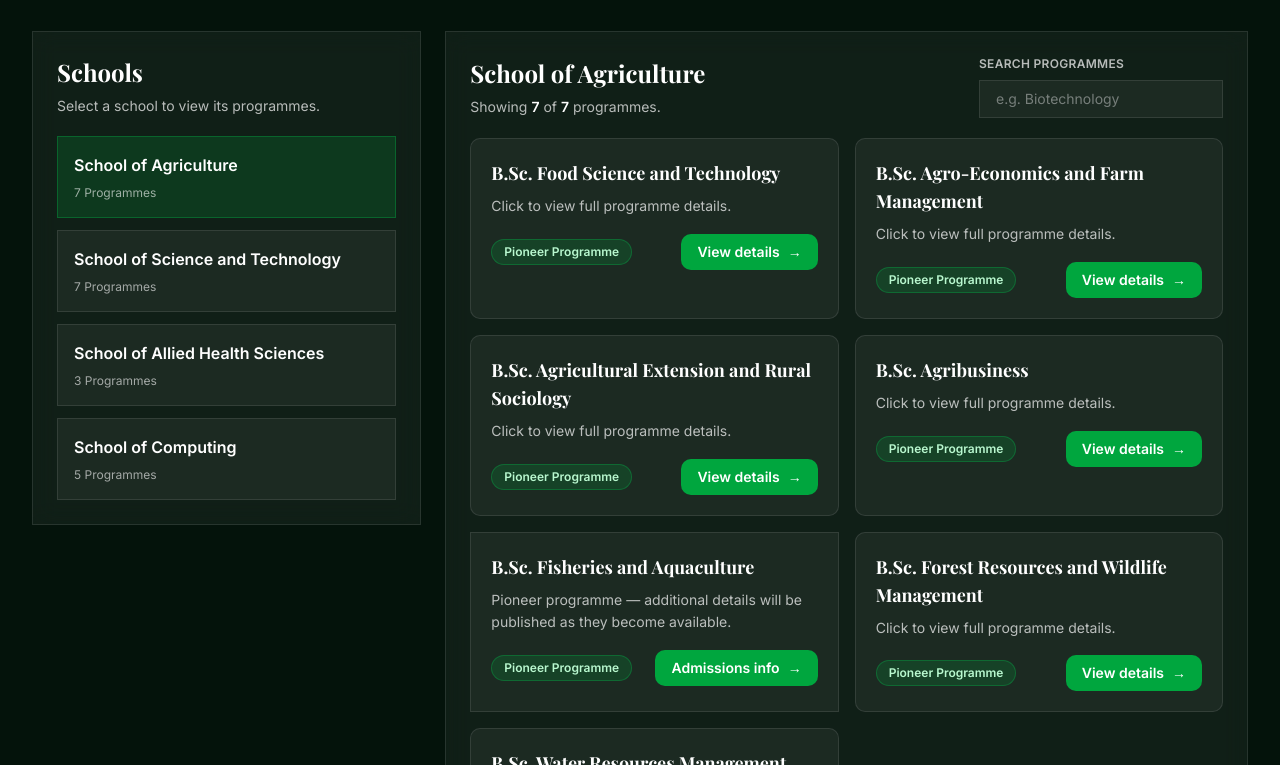
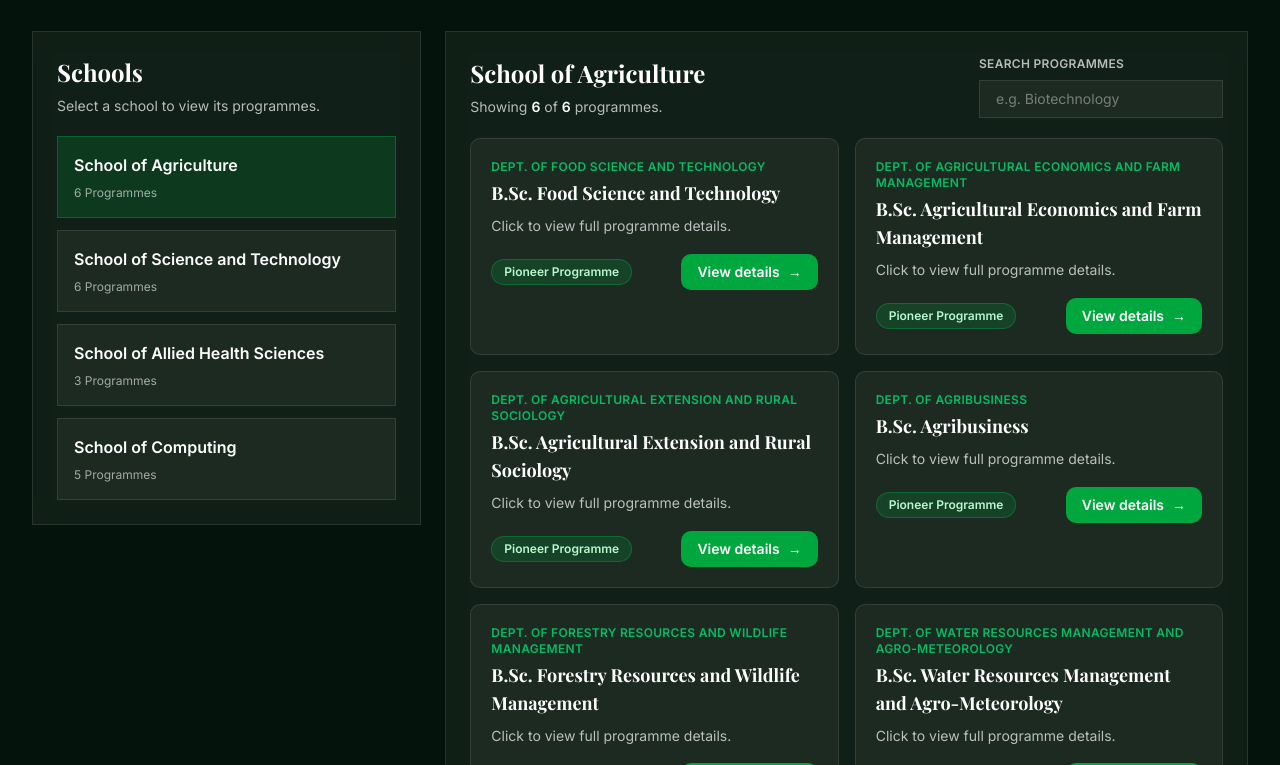
Before and after one commit to SoldierofGod-8/Uni-Website, a Next.js app in the folder uast-university-website/: page /Uni-Website/programs in a window 1280 px wide. Shown: the part 315-1080 px from the top of the page. Built offline with nearby package versions, Linux system fonts and the light colour scheme.

Commit message:
Reorganize programmes by department, fix NUC names, remove Biotechnology
- Remove Biotechnology (no detail page)
- Add department labels on programme cards
- Fix names to match NUC: Agricultural Economics, Forestry Resources, Human Nutrition
- Update programme count in README

```diff
--- a/uast-university-website/src/app/programs/page.tsx
+++ b/uast-university-website/src/app/programs/page.tsx
@@ -8,6 +8,7 @@ import PageShell from "@/components/layout/pageShell";
 type Programme = {
   id: string;
   name: string;
+  department: string;
   slug?: string;
 };
 
@@ -22,46 +23,44 @@ const schoolsData: School[] = [
     id: "school-agri",
     name: "School of Agriculture",
     programmes: [
-      { id: "agri-1", name: "B.Sc. Food Science and Technology", slug: "food-science-and-technology" },
-      { id: "agri-2", name: "B.Sc. Agro-Economics and Farm Management", slug: "agro-economics-and-farm-management" },
-      { id: "agri-3", name: "B.Sc. Agricultural Extension and Rural Sociology", slug: "agricultural-extension-and-rural-sociology" },
-      { id: "agri-4", name: "B.Sc. Agribusiness", slug: "agribusiness" },
-      { id: "agri-5", name: "B.Sc. Fisheries and Aquaculture" },
-      { id: "agri-6", name: "B.Sc. Forest Resources and Wildlife Management", slug: "forest-resources-and-wildlife-management" },
-      { id: "agri-7", name: "B.Sc. Water Resources Management and Agro-Meteorology", slug: "water-resources-management-and-agro-meteorology" },
+      { id: "agri-1", name: "B.Sc. Food Science and Technology", department: "Dept. of Food Science and Technology", slug: "food-science-and-technology" },
+      { id: "agri-2", name: "B.Sc. Agricultural Economics and Farm Management", department: "Dept. of Agricultural Economics and Farm Management", slug: "agro-economics-and-farm-management" },
+      { id: "agri-3", name: "B.Sc. Agricultural Extension and Rural Sociology", department: "Dept. of Agricultural Extension and Rural Sociology", slug: "agricultural-extension-and-rural-sociology" },
+      { id: "agri-4", name: "B.Sc. Agribusiness", department: "Dept. of Agribusiness", slug: "agribusiness" },
+      { id: "agri-5", name: "B.Sc. Forestry Resources and Wildlife Management", department: "Dept. of Forestry Resources and Wildlife Management", slug: "forest-resources-and-wildlife-management" },
+      { id: "agri-6", name: "B.Sc. Water Resources Management and Agro-Meteorology", department: "Dept. of Water Resources Management and Agro-Meteorology", slug: "water-resources-management-and-agro-meteorology" },
     ],
   },
   {
     id: "school-scitech",
     name: "School of Science and Technology",
     programmes: [
-      { id: "sci-1", name: "B.Sc. Industrial Mathematics", slug: "industrial-mathematics" },
-      { id: "sci-2", name: "B.Sc. Industrial Physics", slug: "industrial-physics" },
-      { id: "sci-3", name: "B.Sc. Industrial Chemistry", slug: "industrial-chemistry" },
-      { id: "sci-4", name: "B.Sc. Microbiology", slug: "microbiology" },
-      { id: "sci-5", name: "B.Sc. Environmental Management and Toxicology", slug: "environmental-management-and-toxicology" },
-      { id: "sci-6", name: "B.Sc. Biotechnology" },
-      { id: "sci-7", name: "B.Sc. Geology and Mining", slug: "geology-and-mining" },
+      { id: "sci-1", name: "B.Sc. Industrial Mathematics", department: "Dept. of Industrial Mathematics", slug: "industrial-mathematics" },
+      { id: "sci-2", name: "B.Sc. Industrial Physics", department: "Dept. of Industrial Physics", slug: "industrial-physics" },
+      { id: "sci-3", name: "B.Sc. Industrial Chemistry", department: "Dept. of Industrial Chemistry", slug: "industrial-chemistry" },
+      { id: "sci-4", name: "B.Sc. Microbiology", department: "Dept. of Microbiology", slug: "microbiology" },
+      { id: "sci-5", name: "B.Sc. Environmental Management and Toxicology", department: "Dept. of Environmental Management and Toxicology", slug: "environmental-management-and-toxicology" },
+      { id: "sci-7", name: "B.Sc. Geology and Mining", department: "Dept. of Geology and Mining", slug: "geology-and-mining" },
     ],
   },
   {
     id: "school-health",
     name: "School of Allied Health Sciences",
     programmes: [
-      { id: "health-1", name: "B.Sc. Nutrition and Dietetics", slug: "nutrition-and-dietetics" },
-      { id: "health-2", name: "B.MLS Medical Laboratory Technology", slug: "medical-laboratory-technology" },
-      { id: "health-3", name: "B.NSc. Nursing Science", slug: "nursing-science" },
+      { id: "health-1", name: "B.Sc. Human Nutrition and Dietetics", department: "Dept. of Human Nutrition and Dietetics", slug: "nutrition-and-dietetics" },
+      { id: "health-2", name: "B.MLS Medical Laboratory Technology", department: "Dept. of Medical Laboratory Technology", slug: "medical-laboratory-technology" },
+      { id: "health-3", name: "B.NSc. Nursing Science", department: "Dept. of Nursing Science", slug: "nursing-science" },
     ],
   },
   {
     id: "school-computing",
     name: "School of Computing",
     programmes: [
-      { id: "comp-1", name: "B.Sc. Computer Science", slug: "computer-science" },
-      { id: "comp-2", name: "B.Sc. Data Science", slug: "data-science" },
-      { id: "comp-3", name: "B.Sc. Software Engineering", slug: "software-engineering" },
-      { id: "comp-4", name: "B.Sc. Cyber Security", slug: "cyber-security" },
-      { id: "comp-5", name: "B.Sc. Information and Communication Technology", slug: "information-and-communication-technology" },
+      { id: "comp-1", name: "B.Sc. Computer Science", department: "Dept. of Computer Science", slug: "computer-science" },
+      { id: "comp-2", name: "B.Sc. Data Science", department: "Dept. of Data Science", slug: "data-science" },
+      { id: "comp-3", name: "B.Sc. Software Engineering", department: "Dept. of Software Engineering", slug: "software-engineering" },
+      { id: "comp-4", name: "B.Sc. Cyber Security", department: "Dept. of Cyber Security", slug: "cyber-security" },
+      { id: "comp-5", name: "B.Sc. Information and Communication Technology", department: "Dept. of Information and Communication Technology", slug: "information-and-communication-technology" },
     ],
   },
 ];
@@ -211,6 +210,9 @@ export default function ProgrammesPage() {
                     const CardContent = (
                       <>
                         <div>
+                          <p className="text-xs text-green-400/80 font-semibold uppercase tracking-wide mb-1">
+                            {p.department}
+                          </p>
                           <h3 className="text-lg font-bold text-white">{p.name}</h3>
                           <p className="mt-2 text-sm text-white/70 leading-relaxed">
                             {p.slug
--- a/uast-university-website/src/lib/programmeDetails.ts
+++ b/uast-university-website/src/lib/programmeDetails.ts
@@ -125,7 +125,7 @@ export const programmeDetails: ProgrammeDetail[] = [
   {
     slug: "agro-economics-and-farm-management",
     programmeId: "agri-2",
-    name: "B.Sc. Agro-Economics and Farm Management",
+    name: "B.Sc. Agricultural Economics and Farm Management",
     school: "School of Agriculture",
     overview:
       "The Agro-Economics and Farm Management programme at the University of Agriculture, Science and Technology, Ihugh (UAST) consists of a comprehensive undergraduate education in the economic, financial, managerial, and technological dimensions of agricultural production, farm enterprise development, agribusiness management, and food systems. For students in the programme, a core learning objective is building and demonstrating foundational competencies in agricultural economics, farm business management, agricultural finance, commodity market analysis, policy evaluation, data analytics, and sustainable enterprise development through the successful completion of rigorous coursework, field investigations, business simulations, and a capstone professional integration project. Students are also eligible for accelerated professional pathways, including postgraduate research, industry leadership, consultancy practice, and entrepreneurial ventures in the agricultural sector.",
@@ -838,7 +838,7 @@ export const programmeDetails: ProgrammeDetail[] = [
   {
     slug: "forest-resources-and-wildlife-management",
     programmeId: "agri-6",
-    name: "B.Sc. Forest Resources and Wildlife Management",
+    name: "B.Sc. Forestry Resources and Wildlife Management",
     school: "School of Agriculture",
     overview:
       "The Forest Resources and Wildlife Management programme at the University of Agriculture, Science and Technology, Ihugh (UAST) consists of a comprehensive undergraduate education in the sustainable management of forest ecosystems, biodiversity conservation, wildlife ecology, and natural resource governance. For students in the programme, a core learning objective is building and demonstrating foundational competencies in sustainable forestry, wildlife conservation, ecosystem restoration, biodiversity assessment, geospatial technologies, and environmental governance through the successful completion of rigorous coursework, field investigations, laboratory analyses, and a capstone professional project. Students are also eligible for accelerated professional pathways, including postgraduate research, conservation leadership, and entrepreneurial ventures in the green economy.",
@@ -1278,7 +1278,7 @@ export const programmeDetails: ProgrammeDetail[] = [
   {
     slug: "nutrition-and-dietetics",
     programmeId: "health-1",
-    name: "B.Sc. Nutrition and Dietetics",
+    name: "B.Sc. Human Nutrition and Dietetics",
     school: "School of Allied Health Sciences",
     overview:
       "The Nutrition and Dietetics programme at the University of Agriculture, Science and Technology, Ihugh (UAST) consists of a comprehensive undergraduate education in the scientific, clinical, technological, agricultural, and entrepreneurial dimensions of human nutrition, dietetic practice, food systems, and sustainable development. For students in the programme, a core learning objective is building and demonstrating foundational competencies in nutrition science, clinical dietetics, community nutrition, food systems analysis, precision nutrition, artificial intelligence applications in nutrition, nutrition informatics, food product innovation, and sustainable food systems through the successful completion of rigorous coursework, laboratory investigations, clinical placements, industry internships, and a capstone innovation project. Students are also eligible for accelerated professional pathways, including postgraduate research, clinical specialisation, food industry leadership, public health nutrition, and entrepreneurial ventures in nutrition and food systems.",
```
Also changed, not shown: 1 other file (tests, documents, lock files or other folders).
